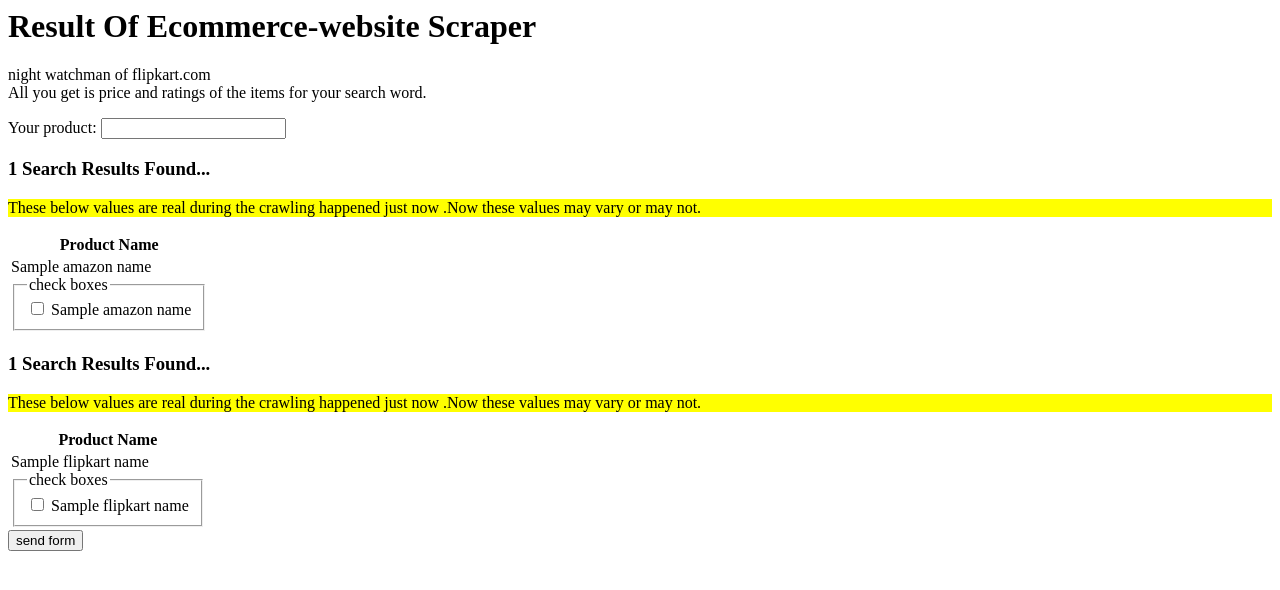
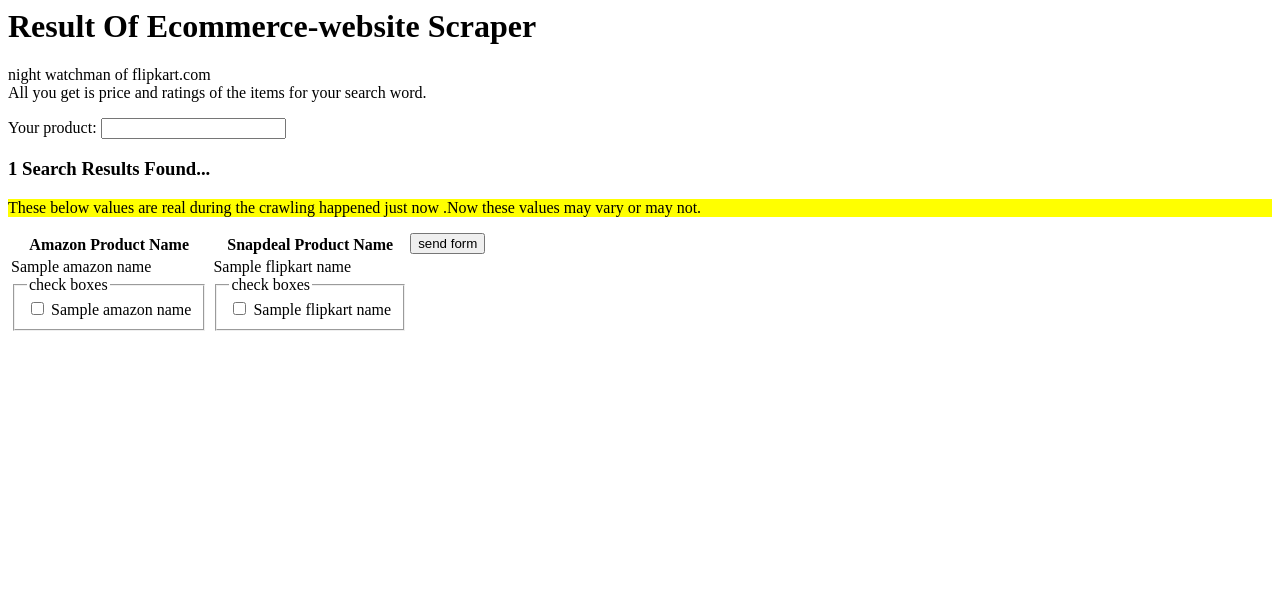
Before and after one commit to harshita23sharma/CustomerGenomics, a Django app: template product/templates/product/name.html in a window 1280 px wide. Shown: the top 590 px of the page. Run offline with Django 3.2, Linux system fonts and the light colour scheme; tables that the repository leaves empty hold one stand-in row (values such as "Sample post"); the template is opened without the code that fills it: values that come from a table or form of the project are taken from there, most other values are stand-ins (such as "Sample title", 1, 10 or a date in 2020).

Commit message:
front-end table

```diff
--- a/product/templates/product/name.html
+++ b/product/templates/product/name.html
@@ -56,9 +56,9 @@
     <div class='results'>
           <h3>{{amazon_names|length}} Search Results Found...</h3>
           <p class="lead small" style="background-color: yellow;">These below values are real during the crawling happened just now .Now these values may vary or may not.</p>
-          <table class="table table-striped table-responsive table-hover table-bordered">
+          <table style ="float: left"class="table table-striped table-responsive table-hover table-bordered">
                <tr>
-                    <th> Product Name  </th>
+                    <th> Amazon Product Name  </th>
                </tr>
                {% for sr,val in amazon_names.items %}
                     <tr>
@@ -75,11 +75,11 @@
       </div>
 
       <div class='results'>
-          <h3>{{flipkart_names|length}} Search Results Found...</h3>
-          <p class="lead small" style="background-color: yellow;">These below values are real during the crawling happened just now .Now these values may vary or may not.</p>
-          <table class="table table-striped table-responsive table-hover table-bordered">
+  <!--         <h3>{{flipkart_names|length}} Search Results Found...</h3>
+          <p class="lead small" style="background-color: yellow;">These below values are real during the crawling happened just now .Now these values may vary or may not.</p> -->
+          <table style = "float : left" class="table table-striped table-responsive table-hover table-bordered">
                <tr>
-                    <th> Product Name  </th>
+                    <th> Snapdeal Product Name  </th>
 
                     <!-- <th>   Rating      </th> -->
                </tr>
```
